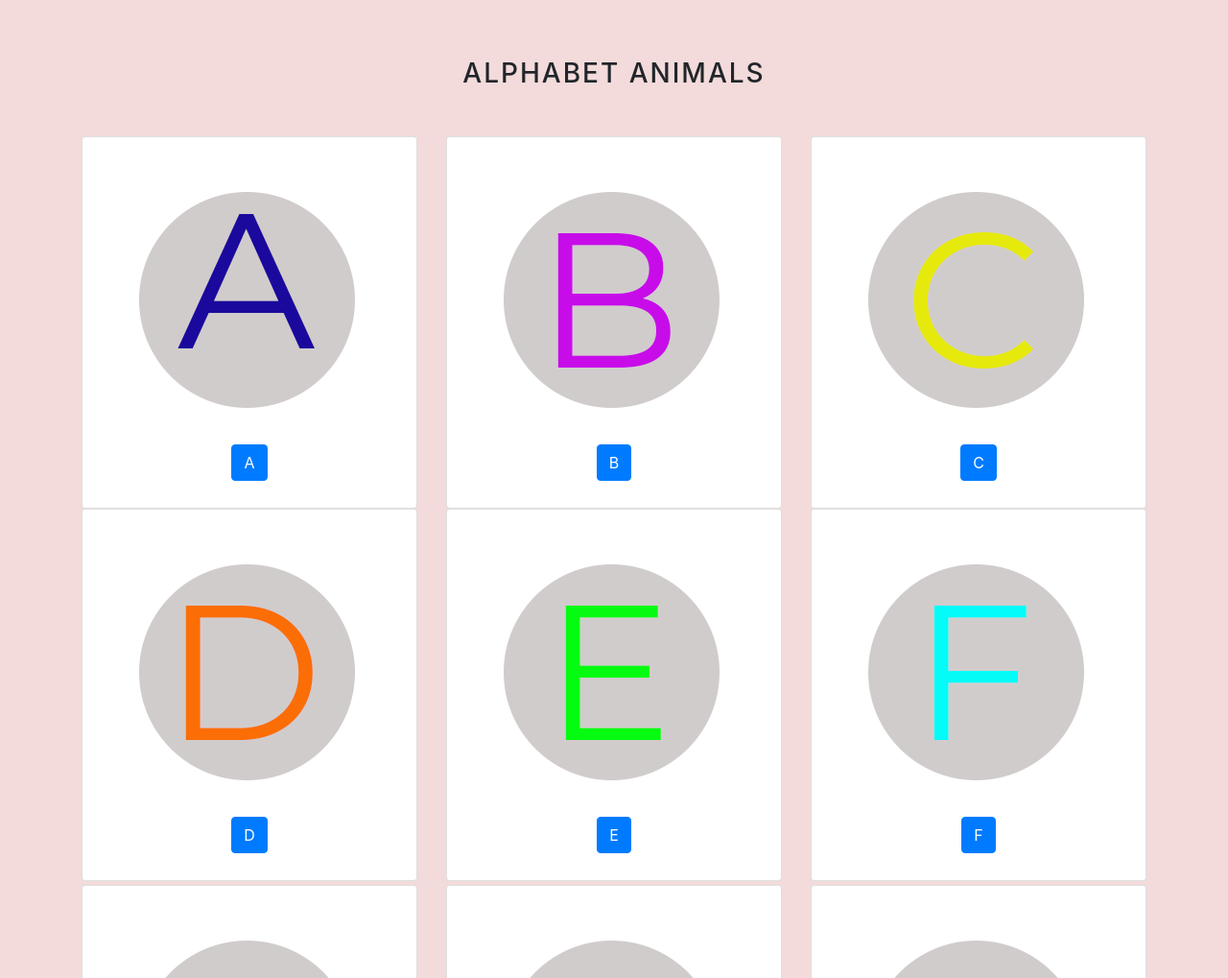
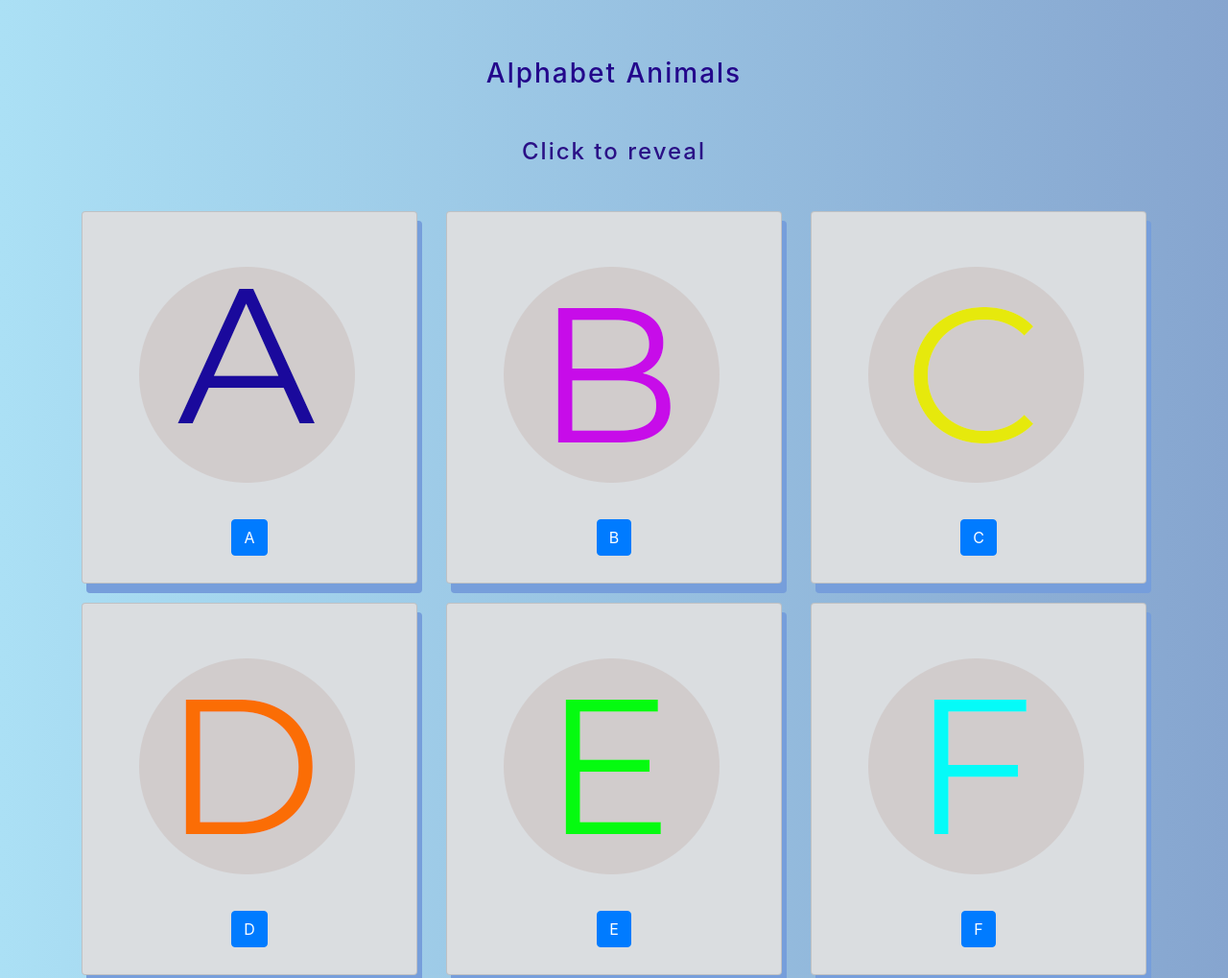
Before and after one commit to Nasir-Mushtaq/alphabets, a plain HTML site: page index.html in a window 1280 px wide. Shown: the top 1019 px of the page at 96% size. Drawn offline with nearby package versions, Linux system fonts and the light colour scheme.

Commit message:
style changes

```diff
--- a/index.html
+++ b/index.html
@@ -6,8 +6,7 @@
         <title>Alphabets</title>
         <link
           rel="stylesheet"
-          href="https://maxcdn.bootstrapcdn.com/bootstrap/4.0.0/css/bootstrap.min.css"
-        />
+          href="https://maxcdn.bootstrapcdn.com/bootstrap/4.0.0/css/bootstrap.min.css"/>
         <script src="https://ajax.googleapis.com/ajax/libs/jquery/3.3.1/jquery.min.js"></script>
         <script src="https://cdnjs.cloudflare.com/ajax/libs/popper.js/1.12.9/umd/popper.min.js"></script>
         <script src="https://maxcdn.bootstrapcdn.com/bootstrap/4.0.0/js/bootstrap.min.js"></script>
@@ -17,8 +16,9 @@
 
 <body>
     <section class="alphabet">
+        <h3>Alphabet Animals</h3>
+        <h4 class="mb-5">Click to reveal</h4>
         <div class="container">
-            <h3 class="section-heading mb-5">Alphabet Animals</h3>
             <div class="row mb-1">
                 <div class="col-xs-12 col-sm-6 col-md-4">
                     <div class="team-single">
--- a/style.css
+++ b/style.css
@@ -1,14 +1,25 @@
 body {
-    background: rgb(243, 219, 219);
+    background-image: linear-gradient(to right, rgb(171, 224, 245) , rgb(134, 165, 207));
 }
 .alphabet {
    padding: 60px 0;
 }
-.section-heading {
+
+h3 {
     text-align: center;
-    color: white:
     margin-bottom: 50px;
-    text-transform: uppercase;
-    font-size: 65 px;
     letter-spacing: 2px;
+    color: rgb(35, 6, 139);
 }
+h4 {
+    text-align: center;
+    margin-bottom: 50px;
+    font-size: 105 px;
+    letter-spacing: 2px;
+    color: rgb(42, 16, 134);
+}
+.card {
+    background-color: rgb(218, 221, 224);
+    margin-bottom: 20px;
+    box-shadow: 5px 10px #769edb;
+}
```
